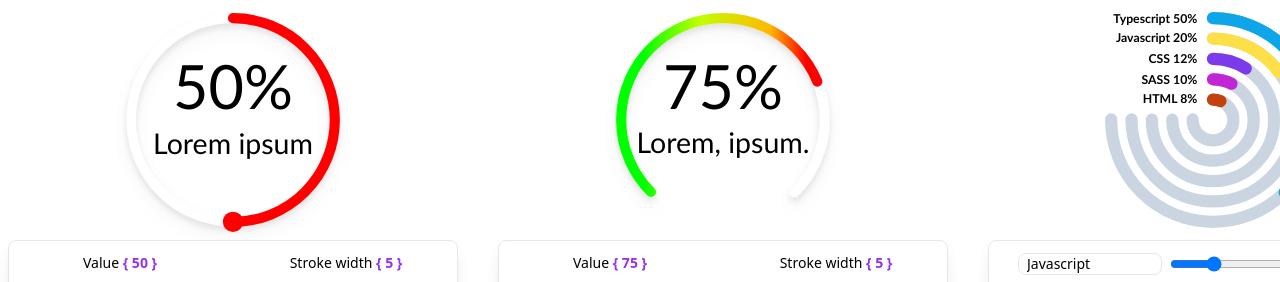
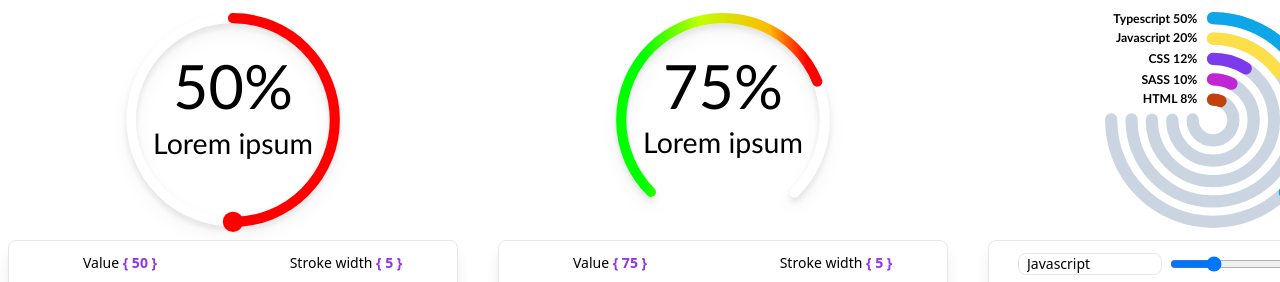
Before and after one commit to alptugidin/react-circular-progress-bar, a React (Vite) app: page / in a window 1280 px wide. Shown: the top 282 px of the page. Built offline with nearby package versions, Linux system fonts and the light colour scheme.

Commit message:
add new props

```diff
--- a/src/components/HeatDemo/HeatDemo.tsx
+++ b/src/components/HeatDemo/HeatDemo.tsx
@@ -20,12 +20,13 @@ const HeatDemo: React.FC = () => {
       showText: true,
       revertColor: false,
       loadingTime: 1000,
-      text: 'Lorem, ipsum.',
+      text: 'Lorem ipsum',
       strokeLinecap: 'round',
       bgColor: '#ffffff',
       range: { from: 0, to: 100 },
       shape: 'threequarters',
-      valueAnimation: true
+      valueAnimation: true,
+      intersectionEnabled: true
     }
   );
   return (
@@ -52,7 +53,8 @@ const HeatDemo: React.FC = () => {
             valueColor: heatOptions.valueColor,
             loadingTime: heatOptions.loadingTime,
             strokeLinecap: heatOptions.strokeLinecap,
-            valueAnimation: heatOptions.valueAnimation
+            valueAnimation: heatOptions.valueAnimation,
+            intersectionEnabled: heatOptions.intersectionEnabled
           }}
         />
       </div>
```
